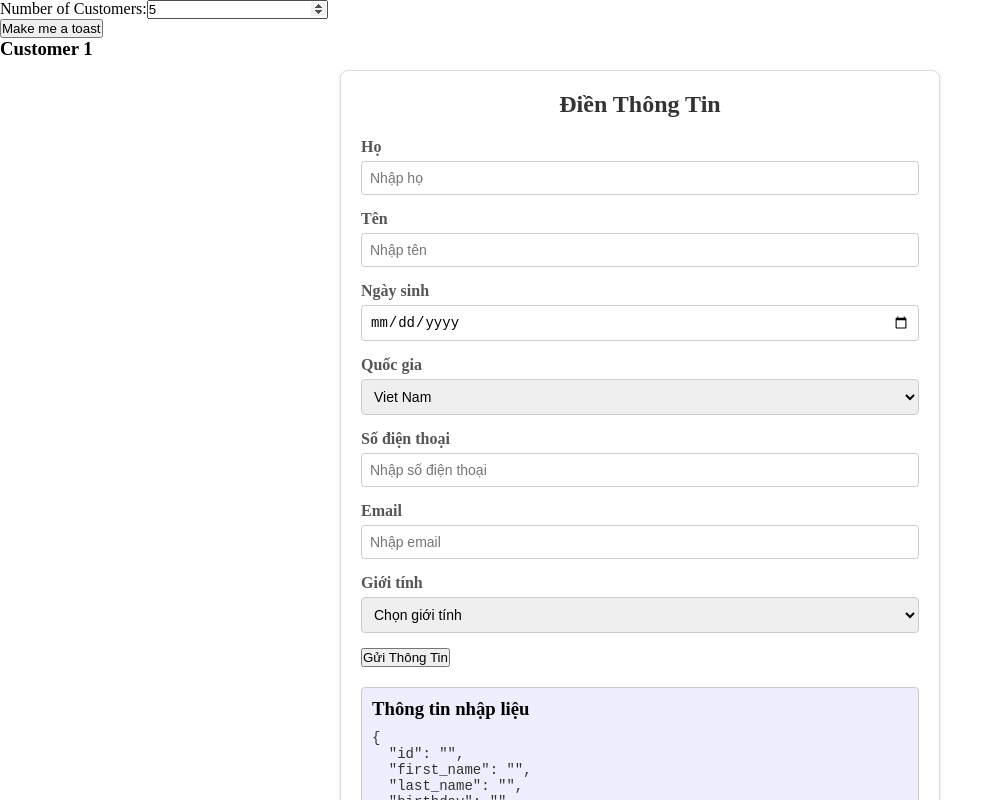
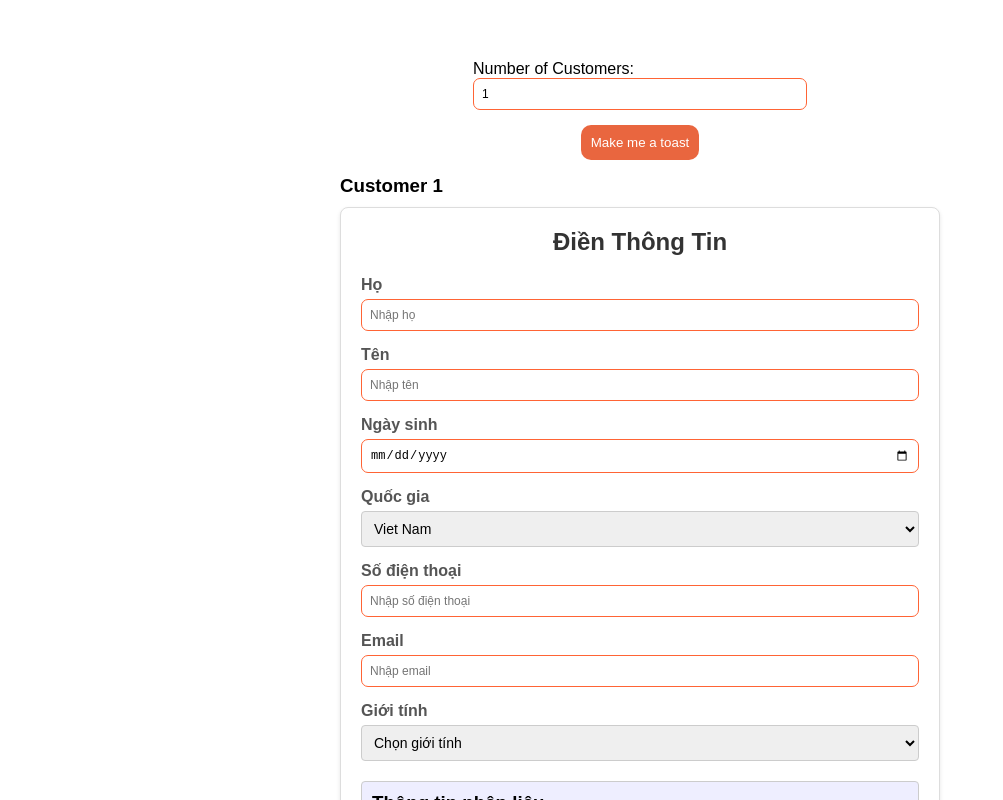
Before and after one commit to 3-I-Projects/QAirline, a React (Vite) app in the folder frontend/: page /detail in a window 1280 px wide. Shown: the top 800 px of the page, without its empty margins (0-1003 px from the left). Built offline with nearby package versions, Linux system fonts and the light colour scheme.

Commit message:
styling detail

```diff
--- a/frontend/src/components/UserForm.jsx
+++ b/frontend/src/components/UserForm.jsx
@@ -390,7 +390,6 @@ function UserForm({ formData = {}, errors = {}, handleChange }) {
               <option value="O">Khác</option>
             </select>
           </div>
-          <button type="submit">Gửi Thông Tin</button>
         </>
       )}
       {/* </form> */}
--- a/frontend/src/context/BookingContext.jsx
+++ b/frontend/src/context/BookingContext.jsx
@@ -4,7 +4,7 @@ const BookingContext = createContext(null);
 export { BookingContext };
 export default function BookingContextProvider({ children }) {
   const [count, setCount] = useState(0);
-  const [customerCount, setCustomerCount] = useState(5);
+  const [customerCount, setCustomerCount] = useState(1);
   const [allCustomers, setAllCustomers] = useState([]);
   const [tickets, setTickets] = useState([]);
   const [fromAirport, setFromAirport] = useState(0);
--- a/frontend/src/pages/Normal/CustomerDetailPage.jsx
+++ b/frontend/src/pages/Normal/CustomerDetailPage.jsx
@@ -4,6 +4,7 @@ import toast, { Toaster } from "react-hot-toast";
 import { BookingContext } from "../../context/BookingContext";
 import { useNavigate } from 'react-router-dom';
 import AuthContext from "../../context/AuthContext";
+import '../../style/Detail.css';
 
 const CustomerDetailPage = () => {
   const { count, setCount } = useContext(BookingContext);
@@ -104,7 +105,7 @@ const CustomerDetailPage = () => {
   };
 
   return (
-    <>
+    <div className="detail">
     <div>
         <label htmlFor="customerCount">Number of Customers:</label>
         <input
@@ -131,7 +132,7 @@ const CustomerDetailPage = () => {
         Gửi Thông Tin
       </button>
       <Toaster />
-    </>
+    </div>
   );
 };
 
--- /dev/null
+++ b/frontend/src/style/Detail.css
@@ -0,0 +1,45 @@
+@import './Global.css';
+
+.detail {
+    margin: 40px;
+    text-align: left;
+    display: flex;
+    flex-direction: column;
+    align-items: center;
+    gap: 5px;
+    padding: 20px;
+    font-family: var( --font-family);
+}
+
+.detail input {
+    width: 100%;
+    padding: 8px;
+    font-size: 12px;
+    border: 1px solid var(--secondary-color);
+    border-radius: 7px;
+    outline: none;
+}
+
+.detail button {
+    border-radius: 10px;
+    color: var(--text-color);
+    border: none;
+    cursor: pointer;
+    transition: all 0.2s ease;
+    display: flex;
+    align-items: center;
+    justify-content: center;
+    padding: 10px;
+    margin: 10px;
+    background-color: var(--primary-color);
+}
+
+.detail button:hover {
+    transform: scale(1.1);
+    background-color: var(--secondary-color);
+  }
+
+.detail button.active {
+    transform: scale(1.1);
+    background-color: var(--secondary-color);
+}
```
